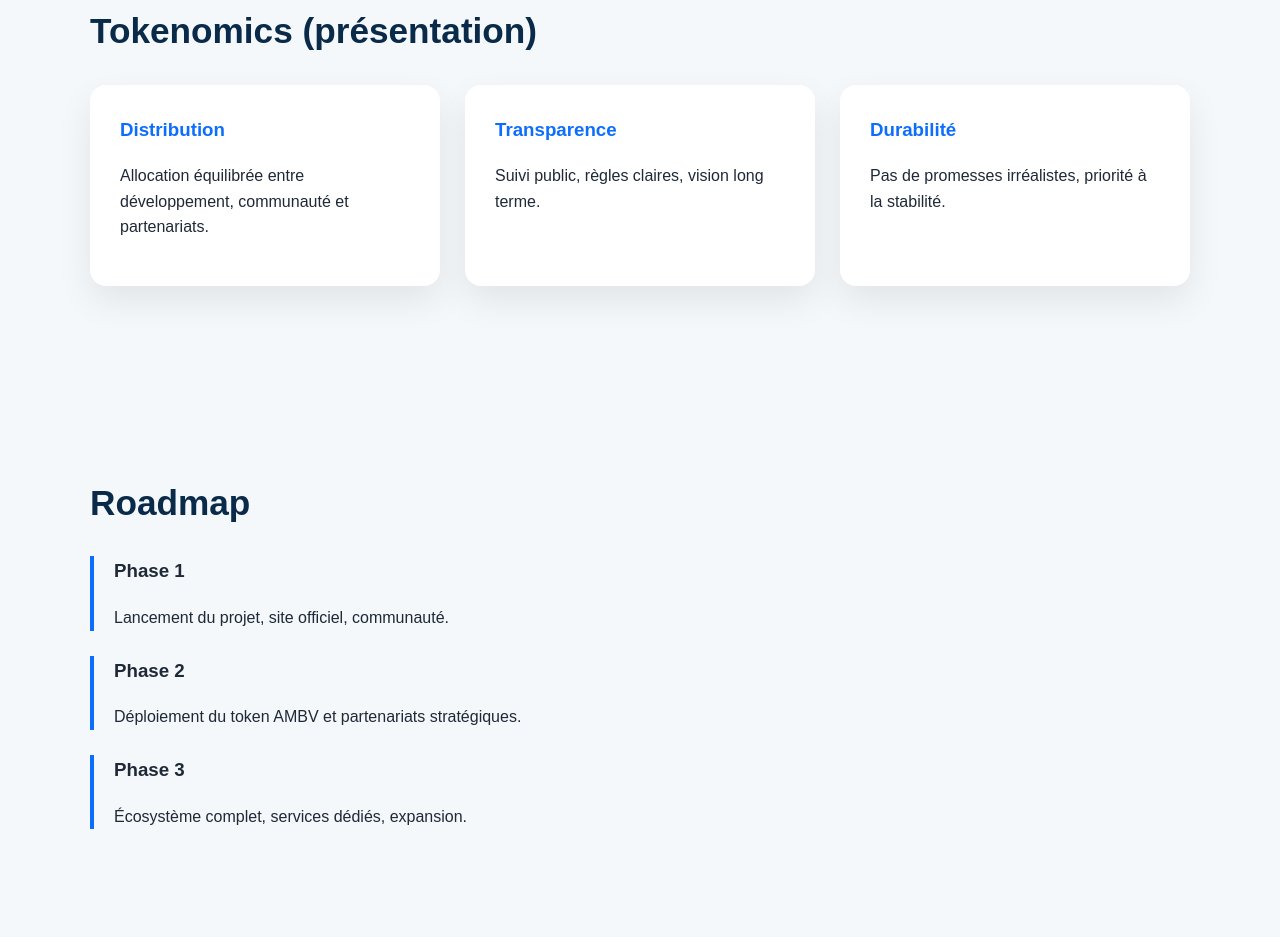
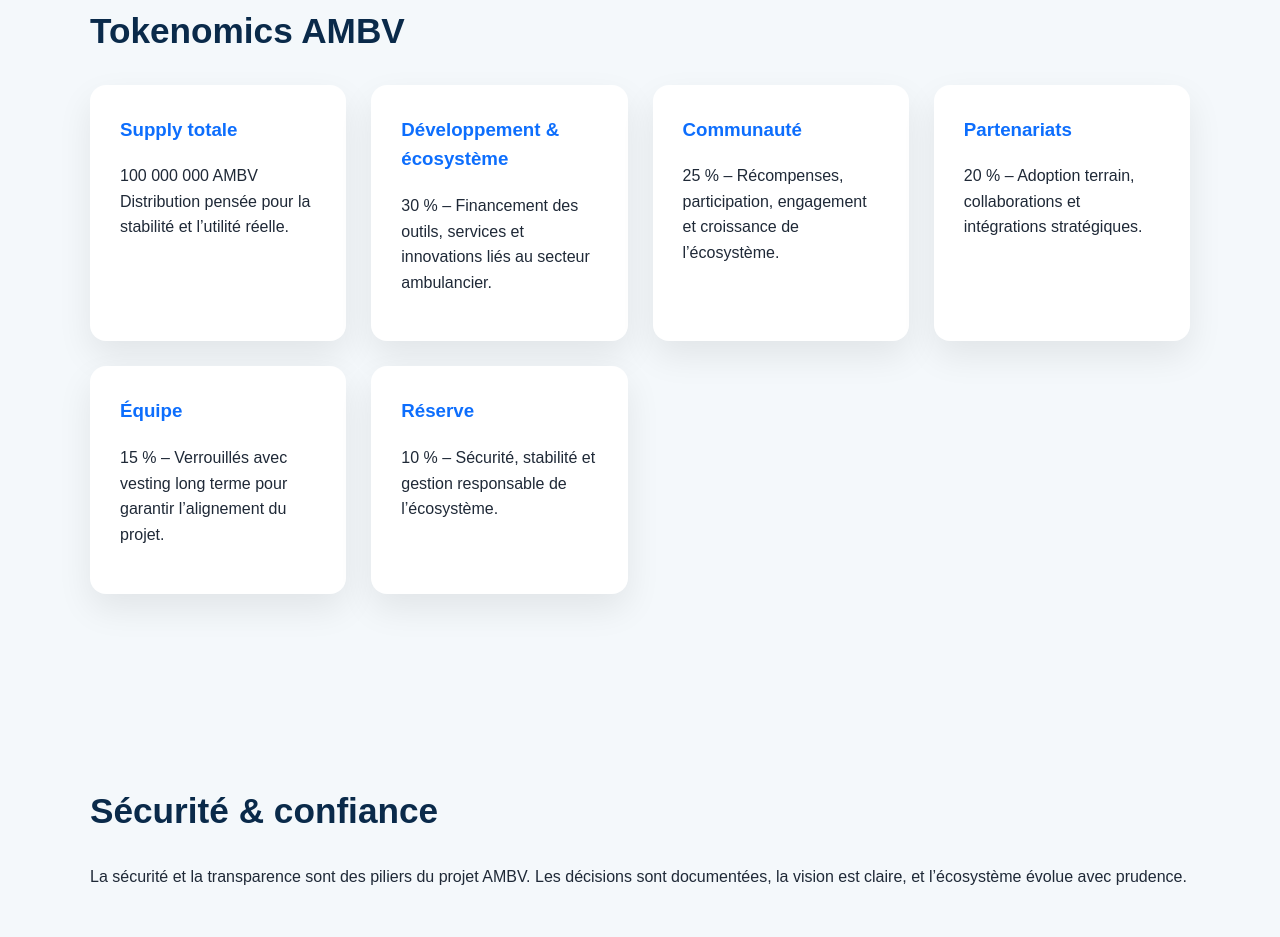
Before and after one commit to willysp062010-art/AMBV-PROJECT, a plain HTML site: page index.html in a window 1280 px wide. Shown: the part 1362-2299 px from the top of the page. Drawn offline with Linux system fonts and the light colour scheme.

Commit message:
Update index.html

```diff
--- a/index.html
+++ b/index.html
@@ -143,38 +143,57 @@ Un token pensé pour durer, évoluer et accompagner la transformation numérique
 </section>
 
 <section>
-<h2>Tokenomics (présentation)</h2>
+<h2>Tokenomics AMBV</h2>
 <div class="grid">
+
 <div class="card">
-<h3>Distribution</h3>
-<p>Allocation équilibrée entre développement, communauté et partenariats.</p>
+<h3>Supply totale</h3>
+<p>
+100 000 000 AMBV<br>
+Distribution pensée pour la stabilité et l’utilité réelle.
+</p>
 </div>
+
 <div class="card">
-<h3>Transparence</h3>
-<p>Suivi public, règles claires, vision long terme.</p>
+<h3>Développement & écosystème</h3>
+<p>
+30 % – Financement des outils, services et innovations liés au secteur ambulancier.
+</p>
 </div>
+
 <div class="card">
-<h3>Durabilité</h3>
-<p>Pas de promesses irréalistes, priorité à la stabilité.</p>
+<h3>Communauté</h3>
+<p>
+25 % – Récompenses, participation, engagement et croissance de l’écosystème.
+</p>
 </div>
+
+<div class="card">
+<h3>Partenariats</h3>
+<p>
+20 % – Adoption terrain, collaborations et intégrations stratégiques.
+</p>
+</div>
+
+<div class="card">
+<h3>Équipe</h3>
+<p>
+15 % – Verrouillés avec vesting long terme pour garantir l’alignement du projet.
+</p>
+</div>
+
+<div class="card">
+<h3>Réserve</h3>
+<p>
+10 % – Sécurité, stabilité et gestion responsable de l’écosystème.
+</p>
+</div>
+
 </div>
 </section>
 
-<section>
-<h2>Roadmap</h2>
-<div class="roadmap-step">
-<h3>Phase 1</h3>
-<p>Lancement du projet, site officiel, communauté.</p>
-</div>
-<div class="roadmap-step">
-<h3>Phase 2</h3>
-<p>Déploiement du token AMBV et partenariats stratégiques.</p>
-</div>
-<div class="roadmap-step">
-<h3>Phase 3</h3>
-<p>Écosystème complet, services dédiés, expansion.</p>
-</div>
-</section>
+
+
 
 <section>
 <h2>Sécurité & confiance</h2>
```
